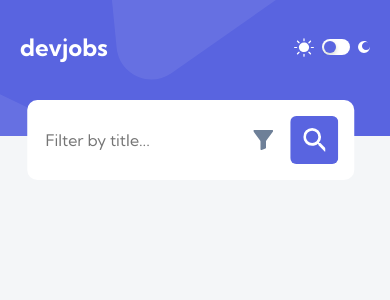
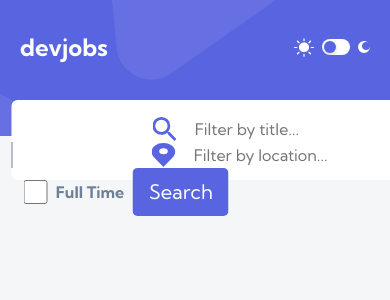
Before and after one commit to nathan-codes/devjobs-web-app, a React (Vite) app: page / in a window 390 px wide. Shown: the top 300 px of the page. Built offline with nearby package versions, Linux system fonts and the light colour scheme.

Commit message:
Tablet input complete

```diff
--- /dev/null
+++ b/src/components/Button.css
@@ -0,0 +1,8 @@
+.Button {
+  background-color: var(--button-bg-color);
+  color: var(--button-text-color);
+  border-radius: 0.3125rem;
+  width: 6rem;
+  height: 3rem;
+  flex-shrink: 0;
+}
--- /dev/null
+++ b/src/components/Button.jsx
@@ -0,0 +1,11 @@
+import "./Button.css"
+
+function Button({buttonName}) {
+  return (
+    <button className="Button btn btn-lg">
+          {buttonName}
+    </button>
+  )
+}
+
+export default Button
--- a/src/components/Header.css
+++ b/src/components/Header.css
@@ -1,5 +1,5 @@
 .Header {
-  background-image: url("../assets/mobile/bg-pattern-header.svg");
+  /* background-image: url("../assets/mobile/bg-pattern-header.svg"); */
   background-repeat: no-repeat;
   background-size: cover;
   background-position: center;
@@ -7,15 +7,19 @@
   position: relative;
 }
 
-@media (min-width: 376px) {
+@media (max-width: 380px) {
+  .Header {
+    background-image: url("../assets/mobile/bg-pattern-header.svg");
+  }
+}
+
+@media (max-width: 780px) {
   .Header {
     background-image: url("../assets/tablet/bg-pattern-header.svg");
   }
 }
 
-
-
-@media (min-width: 769px) {
+@media (min-width: 781px) {
   .Header {
     background-image: url("../assets/desktop/bg-pattern-header.svg");
   }
--- a/src/components/SearchInput.jsx
+++ b/src/components/SearchInput.jsx
@@ -1,10 +1,12 @@
 import "./searchInput.css";
-import filterIcon from "../assets/mobile/icon-filter.svg";
-
+// import filterIcon from "../assets/mobile/icon-filter.svg";
+import searchIcon from "../assets/desktop/icon-search.svg";
+import locationIcon from "../assets/desktop/icon-location.svg";
+import Button from "./Button";
 
 function SearchInput() {
   return (
-
+    <>
       <div className="inputGroup">
         <input
           type="text"
@@ -14,8 +16,14 @@ function SearchInput() {
           placeholder="Filter by title..."
         />
         <span className="searchButtons my-auto">
-          <button className="btn btn-sm me-2">
-            <img src={filterIcon} alt="filter" />
+          <button className="btn filter-button me-2">
+            <svg width="20" height="20" xmlns="http://www.w3.org/2000/svg">
+              <path
+                d="M19.108 0H.86a.86.86 0 00-.764.455.833.833 0 00.068.884l6.685 9.202.007.01c.242.32.374.708.375 1.107v7.502a.825.825 0 00.248.594.865.865 0 00.942.18l3.756-1.4c.337-.1.56-.41.56-.784v-6.092c0-.399.132-.787.375-1.108l.007-.009 6.685-9.202c.19-.26.217-.6.068-.884A.86.86 0 0019.108 0z"
+                fill="currentcolor"
+                fillRule="nonzero"
+              />
+            </svg>
           </button>
           <button className="btn search-button ">
             <svg width="24" height="24" xmlns="http://www.w3.org/2000/svg">
@@ -29,6 +37,46 @@ function SearchInput() {
         </span>
       </div>
 
+      {/* Tablet and desktop search */}
+      <div className="container text-center tablet-inputGroup">
+        <div className="row mt-3">
+          <div className="col  d-flex  ">
+            <img src={searchIcon} alt="search" className="me-3 tabletImages" />
+            <input
+              type="text"
+              name="search"
+              id="search"
+              className=""
+              placeholder="Filter by title..."
+            />
+          </div>
+          <div className="col locationInput d-flex">
+            <img
+              src={locationIcon}
+              alt="location"
+              className="me-3 tabletImages"
+            />
+            <input
+              type="text"
+              name="location"
+              id="location"
+              className=""
+              placeholder="Filter by location..."
+            />
+          </div>
+          <div className="col  d-flex  m-0">
+            <input
+              type="checkbox"
+              name="fulltime"
+              id="fulltime"
+              className="my-auto"
+            />
+            <span className="my-auto role mx-2">Full Time</span>
+            <Button buttonName="Search" />
+          </div>
+        </div>
+      </div>
+    </>
   );
 }
 
--- a/src/components/SetTheme.jsx
+++ /dev/null
@@ -1,8 +0,0 @@
-import "./SetTheme.css";
-
-
-function SetTheme() {
-  return <div className="SetTheme"></div>;
-}
-
-export default SetTheme;
--- a/src/components/searchInput.css
+++ b/src/components/searchInput.css
@@ -8,14 +8,56 @@
   transform: translateX(-25%);
   display: flex;
   justify-content: space-between;
-  background-color: white;
+  background-color: var(--second_body_background);
   border-radius: 10px;
+  /* display: none; */
 }
 
-.inputGroup input {
+.tablet-inputGroup {
+  height: 80px;
+  max-width: 700px;
+  position: absolute;
+  top: 100px;
+  left: 28%;
+  transform: translateX(-25%);
+  background-color: var(--second_body_background);
+  border-radius: 6px;
+  display: none;
+
+}
+
+.tablet-inputGroup [type="checkbox"] {
+  width: 1.5rem;
+  height: 1.5rem;
+  color: var(--body_background);
+}
+
+.tabletImages {
+  width: 24px;
+  height: 24px;
+  margin: auto;
+}
+
+.tablet-inputGroup span.role {
+  color: var(--body_color);
+  font-family: Kumbh Sans;
+  font-size: 16px;
+  font-style: normal;
+  font-weight: 700;
+  line-height: normal;
+}
+
+.locationInput {
+border-left: 1px solid  #6E8098;
+border-right: 1px solid  #6E8098;
+}
+
+input {
   border: none;
+  background: var(--second_body_background);
+  color: var(--text-color);
 }
-.inputGroup input:focus {
+input:focus {
   outline: none;
 }
 
@@ -32,6 +74,20 @@
   opacity: 0.7;
 }
 
-svg {
+button.search-button {
   color: white;
 }
+
+button.filter-button {
+  color: var(--body_color);
+}
+
+@media (min-width: 376px) {
+  .inputGroup {
+    display: none;
+  }
+
+  .tablet-inputGroup {
+    display: block;
+  }
+}
--- a/src/index.css
+++ b/src/index.css
@@ -69,13 +69,19 @@ h6 {
 /* Website Colors */
 :root {
   --body_background: #f4f6f8;
-  --body_color: black;
+  --second_body_background: #fff;
+  --body_color: #6E8098;
   --link_color: navy;
+  --button-bg-color: #5964E0;
+  --button-text-color: #FFFFFF;
+  --text-color: black;
 }
 
 /* For Dark Theme */
 [data-theme="dark"] {
   --body_background: #121721;
+  --second_body_background: #19202D;
+  --text-color:white;
   --body_color: white;
   --link_color: cyan;
 }
```
Also changed, not shown: .eslintrc.cjs, src/assets/desktop/icon-search.svg, src/assets/mobile/icon-filter.svg, src/components/SetTheme.css (deleted).
